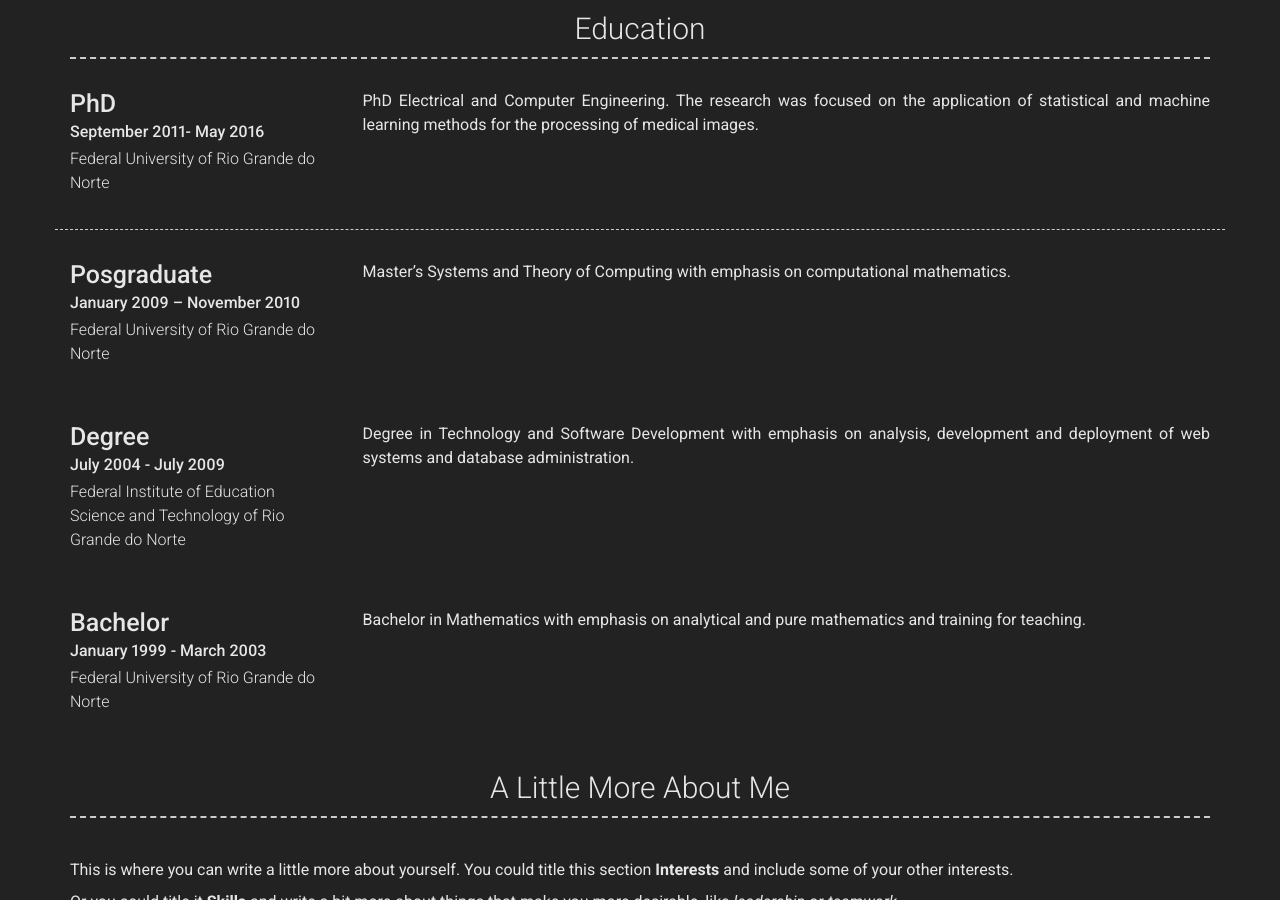
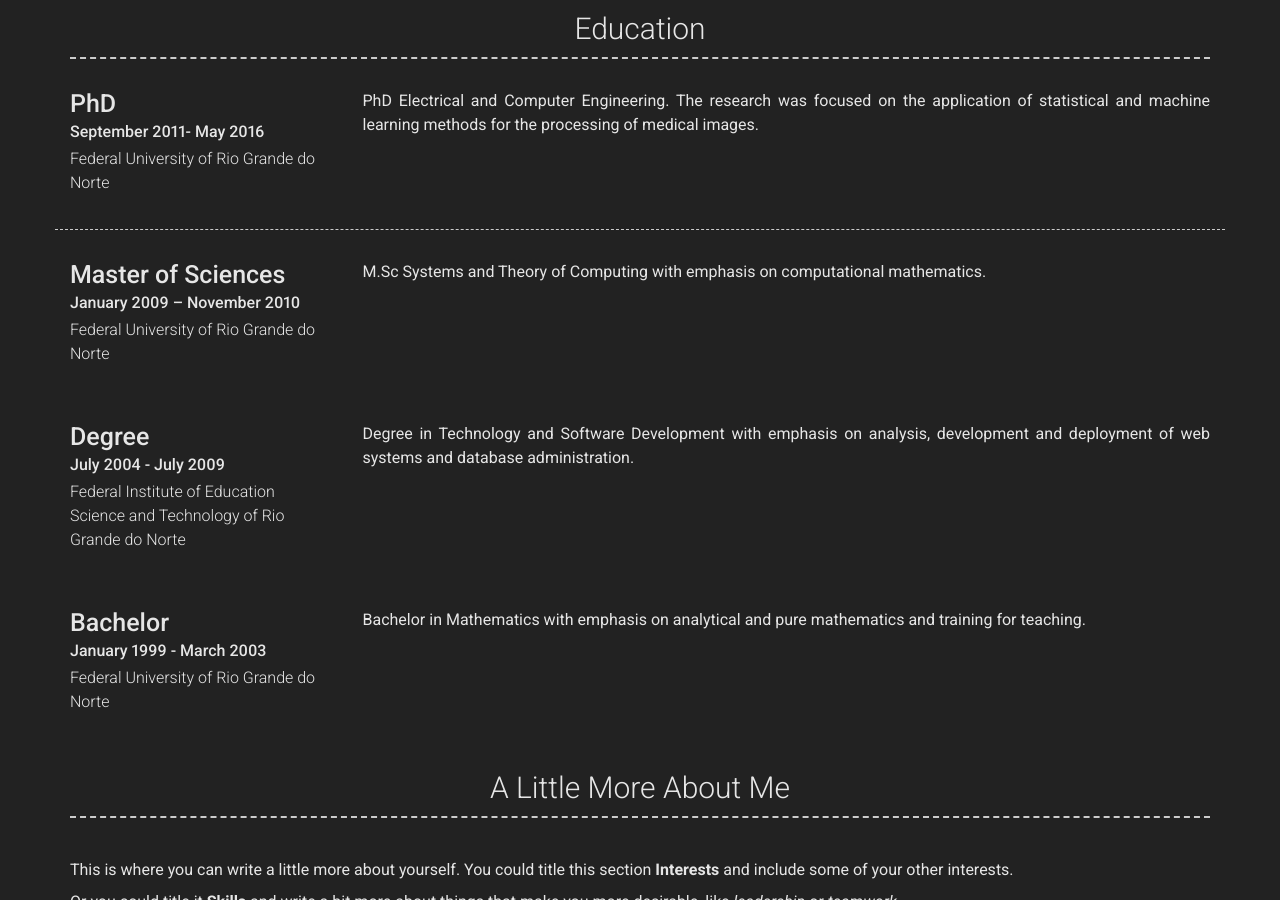
Before and after one commit to GiovaniGitHub/resume, a Jekyll site: the page built from index.md, in a window 1280 px wide and 900 px high, scrolled down 1458 px. Built offline with Jekyll 4.4.1, drawn with Linux system fonts in a browser that asks for light colours; nearby versions of some CDN libraries.

```diff
--- a/_config.yml
+++ b/_config.yml
@@ -126,11 +126,11 @@ content:
           methods for the processing of medical images.
 
       - layout: left
-        title: Posgraduate
+        title: Master of Sciences
         sub_title: January 2009 – November 2010
         caption: Federal University of Rio Grande do Norte
         description: >
-          Master's Systems and Theory of Computing with emphasis on computational mathematics.
+          M.Sc Systems and Theory of Computing with emphasis on computational mathematics.
 
       - layout: left
         title: Degree
```
